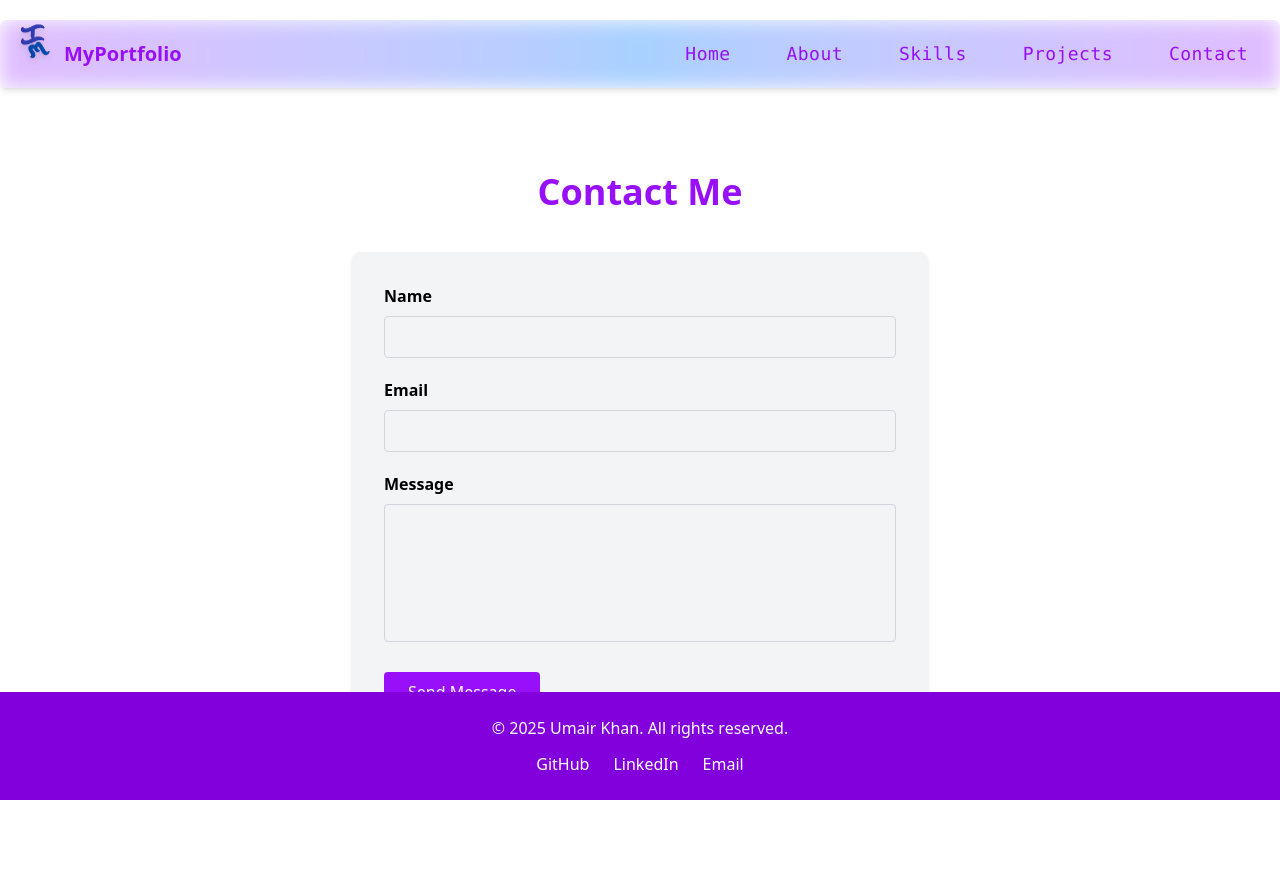
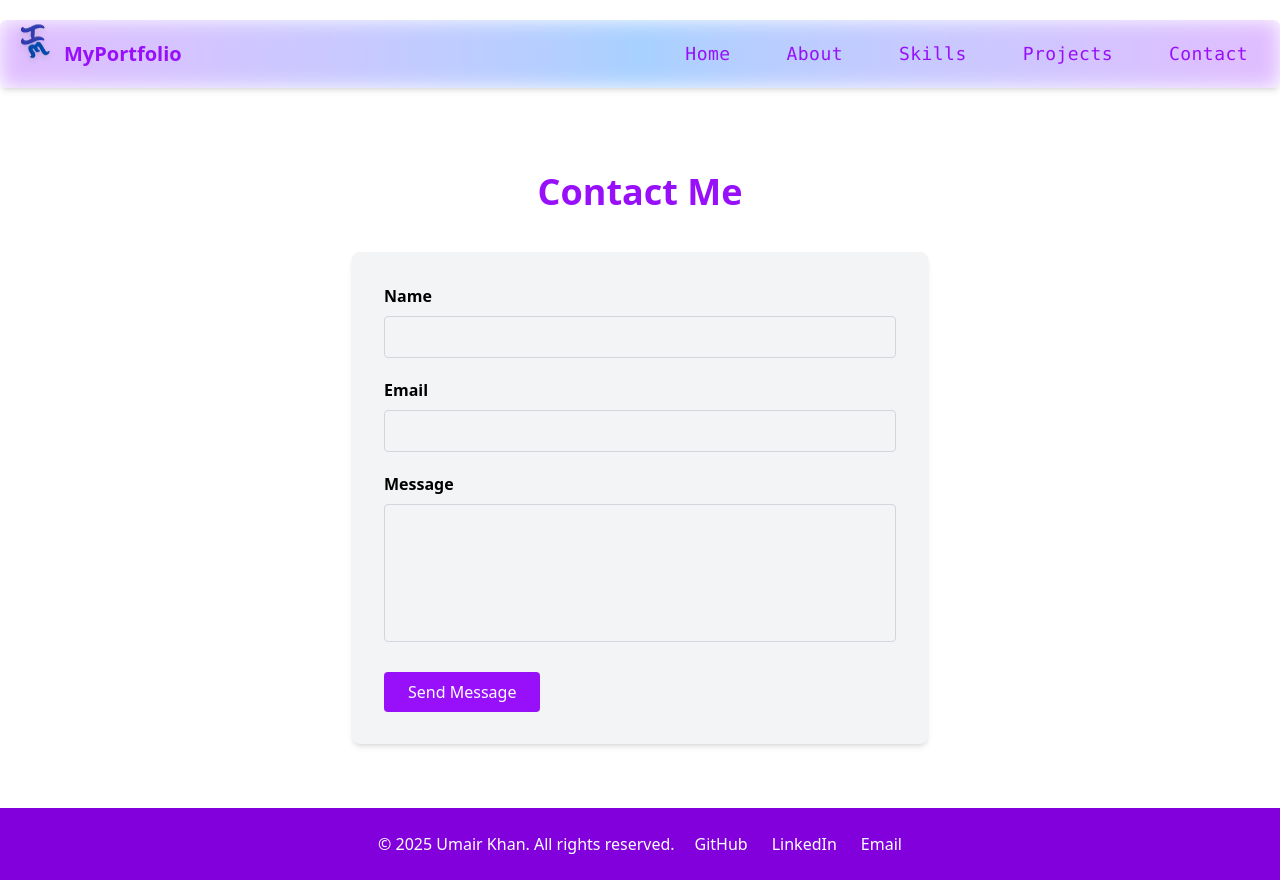
Before and after one commit to mrumairkhan74/mrumairkhan74-portfolio, a React (Vite) app: page /contact in a window 1280 px wide. Before the commit the page ends 808 px from the top, so only its background shows below. Built offline with nearby package versions, Linux system fonts and the light colour scheme.

Commit message:
All Change

```diff
--- a/src/components/pages/Footer.jsx
+++ b/src/components/pages/Footer.jsx
@@ -2,12 +2,12 @@ import React, { useEffect } from "react";
 
 const Footer = () => {
   return (
-<footer className="bg-purple-700 text-white py-6 px-4 text-center fixed bottom-0 w-full">
+<footer className="bg-purple-700 text-white py-6 px-4 text-center w-full flex items-center justify-center gap-5">
       <p className="text-sm sm:text-base">
         &copy; {new Date().getFullYear()} Umair Khan. All rights reserved.
       </p>
 
-      <div className="mt-3 flex flex-col sm:flex-row items-center justify-center gap-4 sm:gap-6 text-sm sm:text-base">
+      <div className=" flex flex-col sm:flex-row items-center justify-center gap-4 sm:gap-6 text-sm sm:text-base">
         <a
           href="https://github.com/mrumairkhan74"
           target="_blank"
```
